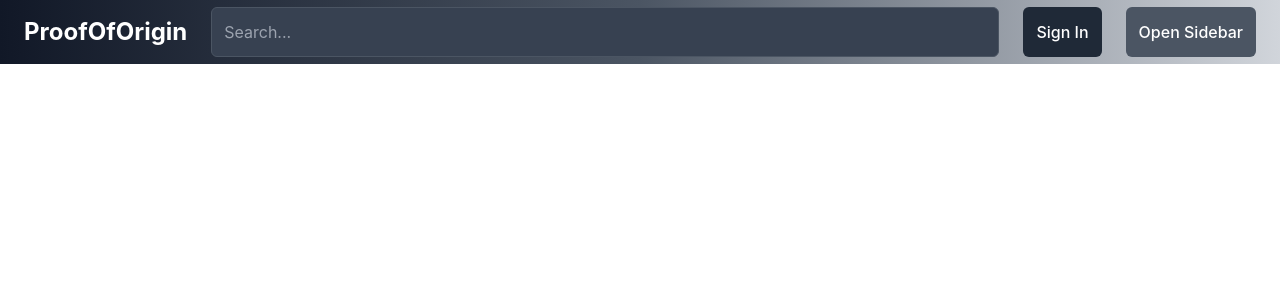
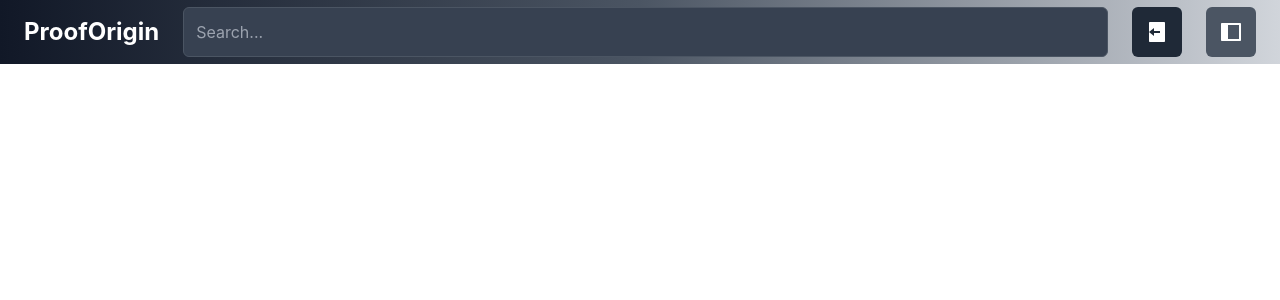
Before and after one commit to wenjuin95/hackathon_project, a React (Vite) app in the folder frontend/: page / in a window 1280 px wide. Shown: the top 300 px of the page. Built offline with nearby package versions, Linux system fonts and the light colour scheme.

Commit message:
Remodify header bar

```diff
--- a/frontend/src/header/header.tsx
+++ b/frontend/src/header/header.tsx
@@ -3,6 +3,8 @@ import React, { useState } from 'react';
 const Header: React.FC = () => {
   const [sidebarOpen, setSidebarOpen] = useState(false);
   const [authOptionsVisible, setAuthOptionsVisible] = useState(false);
+  const [signInClicked, setSignInClicked] = useState(false);
+  const [signUpClicked, setSignUpClicked] = useState(false);
 
   const handleToggleSidebar = () => {
     setSidebarOpen(!sidebarOpen);
@@ -12,10 +14,20 @@ const Header: React.FC = () => {
     setAuthOptionsVisible(!authOptionsVisible);
   };
 
+  const handleSignInClick = () => {
+    setSignInClicked(true);
+    setTimeout(() => setSignInClicked(false), 300); // Reset after transition
+  };
+
+  const handleSignUpClick = () => {
+    setSignUpClicked(true);
+    setTimeout(() => setSignUpClicked(false), 300); // Reset after transition
+  };
+
   return (
     <header className="flex items-center justify-between p-6 bg-gradient-to-r from-gray-900 via-gray-600 to-gray-300 text-white h-16 w-full fixed top-0 left-0 z-50">
       <div className="flex items-center">
-        <h1 className="text-2xl font-bold">ProofOfOrigin</h1>
+        <h1 className="text-2xl font-bold">ProofOrigin</h1>
       </div>
 
       <div className="flex-1 mx-6">
@@ -26,35 +38,69 @@ const Header: React.FC = () => {
         />
       </div>
 
-      <div className="flex items-center space-x-6">
+      <div className="flex items-center space-x-6 relative group">
         {authOptionsVisible ? (
           <>
             <button
-              onClick={() => alert('Sign In clicked')}
-              className="p-3 bg-gray-800 rounded-md hover:bg-gray-700"
+              onClick={handleSignInClick}
+              className={`p-3 bg-gray-800 rounded-md hover:bg-gray-700 flex items-center space-x-2 transition-transform duration-300 ${signInClicked ? 'scale-95' : ''}`}
             >
-              Sign In
+              <svg
+                xmlns="http://www.w3.org/2000/svg"
+                viewBox="0 0 24 24"
+                fill="currentColor"
+                className="w-6 h-6"
+              >
+                <path d="M10 11H4V3C4 2.44772 4.44772 2 5 2H19C19.5523 2 20 2.44772 20 3V21C20 21.5523 19.5523 22 19 22H5C4.44772 22 4 21.5523 4 21V13H10V16L15 12L10 8V11Z"></path>
+              </svg>
+              <span>Sign In</span>
             </button>
             <button
-              onClick={() => alert('Sign Up clicked')}
-              className="p-3 bg-gray-800 rounded-md hover:bg-gray-700"
+              onClick={handleSignUpClick}
+              className={`p-3 bg-gray-800 rounded-md hover:bg-gray-700 flex items-center space-x-2 transition-transform duration-300 ${signUpClicked ? 'scale-95' : ''}`}
             >
-              Sign Up
+              <svg
+                xmlns="http://www.w3.org/2000/svg"
+                viewBox="0 0 24 24"
+                fill="currentColor"
+                className="w-6 h-6"
+              >
+                <path d="M12 2C17.5228 2 22 6.47715 22 12C22 17.5228 17.5228 22 12 22C6.47715 22 2 17.5228 2 12C2 6.47715 6.47715 2 12 2ZM12.5 7H8V17H10V14H12.217L14.397 17H16.869L14.3191 13.4907C15.327 12.8763 16 11.7668 16 10.5C16 8.63144 14.5357 7.10487 12.692 7.00518L12.5 7ZM12.5 9C13.2797 9 13.9204 9.59489 13.9931 10.3555L14 10.5L13.9931 10.6445C13.925 11.3576 13.3576 11.925 12.6445 11.9931L12.5 12H10V9H12.5Z"></path>
+              </svg>
+              <span>Sign Up</span>
             </button>
           </>
         ) : (
           <button
             onClick={handleToggleAuthOptions}
-            className="p-3 bg-gray-800 rounded-md hover:bg-gray-700"
+            className="p-3 bg-gray-800 rounded-md hover:bg-gray-700 flex items-center space-x-2"
           >
-            Sign In
+            <svg
+              xmlns="http://www.w3.org/2000/svg"
+              viewBox="0 0 24 24"
+              fill="currentColor"
+              className="w-6 h-6"
+            >
+              <path d="M5 2H19C19.5523 2 20 2.44772 20 3V21C20 21.5523 19.5523 22 19 22H5C4.44772 22 4 21.5523 4 21V3C4 2.44772 4.44772 2 5 2ZM9 11V8L4 12L9 16V13H15V11H9Z"></path>
+            </svg>
           </button>
         )}
+
         <button
           onClick={handleToggleSidebar}
-          className="p-3 bg-gray-600 rounded-md hover:bg-gray-500"
+          className="p-3 bg-gray-600 rounded-md hover:bg-gray-500 flex items-center justify-center relative group"
         >
-          {sidebarOpen ? 'Close Sidebar' : 'Open Sidebar'}
+          <svg
+            xmlns="http://www.w3.org/2000/svg"
+            viewBox="0 0 24 24"
+            fill="currentColor"
+            className={`w-6 h-6 transition-transform duration-300 ${sidebarOpen ? 'rotate-180' : 'rotate-0'}`}
+          >
+            <path d="M3 3H21C21.5523 3 22 3.44772 22 4V20C22 20.5523 21.5523 21 21 21H3C2.44772 21 2 20.5523 2 20V4C2 3.44772 2.44772 3 3 3ZM9 5V19H20V5H9Z"></path>
+          </svg>
+          <div className="absolute bottom-full mb-2 left-1/2 transform -translate-x-1/2 w-48 p-2 bg-gray-800 text-white text-xs rounded-md opacity-0 group-hover:opacity-100 transition-opacity duration-300">
+            Toggle On/Off Sidebar
+          </div>
         </button>
       </div>
     </header>
```
